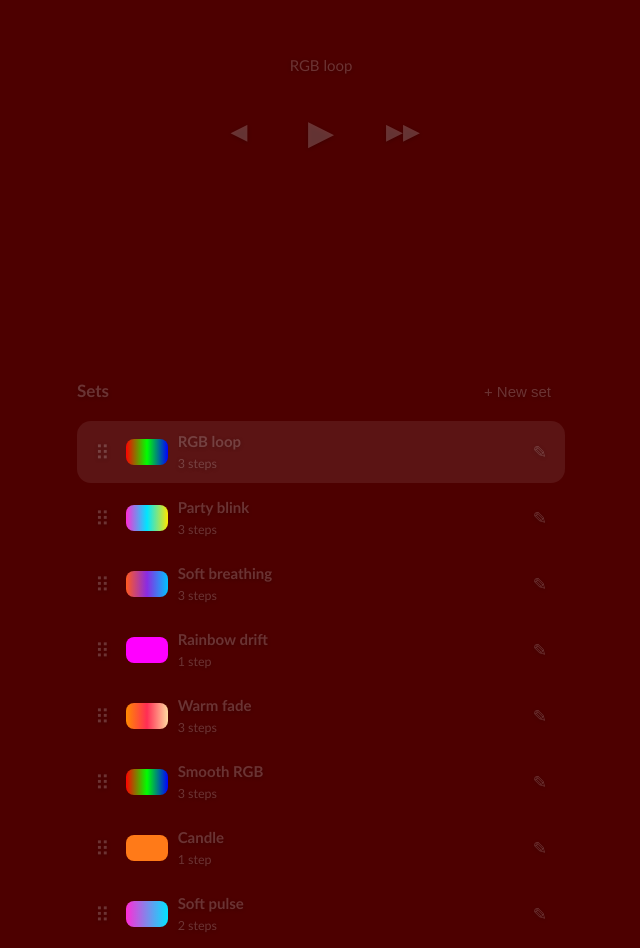
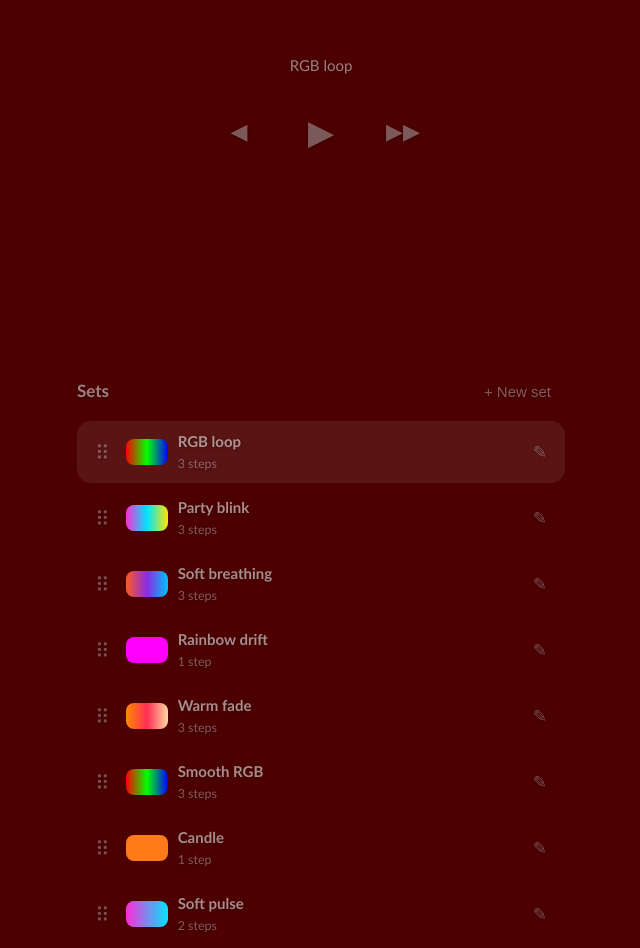
Before and after one commit to mithunrajnp94835/lamp, a plain HTML site: page index.html in a window 1280 px wide. Shown: the part 125-1073 px from the top of the page, without its empty margins (319-959 px from the left). Drawn offline with Linux system fonts and the light colour scheme.

Commit message:
Add files via upload
updated things

```diff
--- a/index.html
+++ b/index.html
@@ -4,6 +4,8 @@
 <meta charset="utf-8">
 <meta name="viewport" content="width=device-width, initial-scale=1, viewport-fit=cover">
 <title>LED Lamp</title>
+<link rel="manifest" href="manifest.json">
+<meta name="theme-color" content="#08080c">
 <link rel="stylesheet" href="style.css">
 </head>
 <body>
--- a/script.js
+++ b/script.js
@@ -161,3 +161,6 @@ function sheet(){
 $('#ov').onclick=e=>{if(e.target.id==='ov')$('#ov').classList.remove('on')};
 
 draw();idle();
+
+// ---------- offline support ----------
+if('serviceWorker' in navigator)navigator.serviceWorker.register('sw.js').catch(()=>{});
--- a/style.css
+++ b/style.css
@@ -1,22 +1,22 @@
-:root{color-scheme:dark;box-sizing:border-box;padding-top:env(safe-area-inset-top,0px);padding-bottom:env(safe-area-inset-bottom,0px);--c:rgb(30,30,40);--fg:#fff;--mut:rgba(255,255,255,.7);--sh:0 1px 6px rgba(0,0,0,.7)}
+:root{color-scheme:dark;box-sizing:border-box;padding-top:env(safe-area-inset-top,0px);padding-bottom:env(safe-area-inset-bottom,0px);--c:rgb(30,30,40);--fg:#fff;--mut:rgba(255,255,255,.7);--sh:0 1px 4px rgba(0,0,0,.35)}
 *{box-sizing:inherit}
 html{scroll-padding-top:env(safe-area-inset-top,0px)}
 body{margin:0;background:var(--c);color:var(--fg);text-shadow:var(--sh);font:15px/1.4 "Trebuchet MS",system-ui,sans-serif;min-height:100dvh;overflow-x:hidden;-webkit-user-select:none;user-select:none}
 main{position:relative;max-width:520px;margin:0 auto;padding:0 16px 40px}
 .stage{display:flex;flex-direction:column;align-items:center;justify-content:center;min-height:62dvh}
-.now{margin:0 0 18px;font-size:15px;min-height:20px}
+.now{margin:0 0 18px;font-size:15px;min-height:20px;color:rgba(255,255,255,.5)}
 .ctl{display:flex;gap:18px;align-items:center;justify-content:center;margin-bottom:22px}
 
-/* fully transparent buttons: no border, no fill */
-.glass{background:transparent;border:0;color:#fff;text-shadow:var(--sh);width:52px;height:52px;font-size:22px;cursor:pointer;-webkit-tap-highlight-color:transparent}
+/* fully transparent buttons: no border, no fill, faint symbol */
+.glass{background:transparent;border:0;color:rgba(255,255,255,.35);text-shadow:var(--sh);width:52px;height:52px;font-size:22px;cursor:pointer;-webkit-tap-highlight-color:transparent}
 .glass.big{width:76px;height:76px;font-size:34px}
 .glass:hover{background:transparent}
 .glass:focus-visible{outline:1px solid rgba(255,255,255,.5);border-radius:12px}
 .glass.pill{width:auto;height:40px;padding:0 14px;font-size:15px}
-.glass.danger{color:#ffb0b0}
+.glass.danger{color:rgba(255,176,176,.45)}
 
 .bar{display:flex;align-items:center;justify-content:space-between;margin-bottom:10px;min-height:40px}
-.bar h2{margin:0;font-size:17px;font-weight:600}
+.bar h2{margin:0;font-size:17px;font-weight:600;color:rgba(255,255,255,.5)}
 
 /* list: no borders, no backgrounds */
 #list{list-style:none;margin:0;padding:0;display:grid;gap:4px}
@@ -24,15 +24,15 @@ main{position:relative;max-width:520px;margin:0 auto;padding:0 16px 40px}
 #list li.active{background:rgba(255,255,255,.08)}
 #list li.sel{background:rgba(255,255,255,.16)}
 #list li.dragging{opacity:.7;transform:scale(1.02)}
-.h{touch-action:none;cursor:grab;color:var(--mut);font-size:20px;padding:4px 6px}
+.h{touch-action:none;cursor:grab;color:rgba(255,255,255,.3);font-size:20px;padding:4px 6px}
 .sw{width:42px;height:26px;border-radius:8px;flex:none}
 .nm{flex:1;min-width:0}
-.nm b{display:block;font-weight:600;overflow:hidden;text-overflow:ellipsis;white-space:nowrap}
-.nm small{color:var(--mut)}
-.ed{background:none;border:0;color:var(--mut);font-size:17px;padding:6px;cursor:pointer;text-shadow:var(--sh)}
-.hint{color:var(--mut);font-size:13px;margin-top:12px}
+.nm b{display:block;font-weight:600;overflow:hidden;text-overflow:ellipsis;white-space:nowrap;color:rgba(255,255,255,.55)}
+.nm small{color:rgba(255,255,255,.35)}
+.ed{background:none;border:0;color:rgba(255,255,255,.3);font-size:17px;padding:6px;cursor:pointer;text-shadow:var(--sh)}
+.hint{color:rgba(255,255,255,.3);font-size:13px;margin-top:12px}
 
-/* editor: see-through, only a blur behind it so text stays readable */
+/* editor: see-through, blur behind so text stays readable */
 .ov{position:fixed;inset:0;background:transparent;display:none;align-items:flex-end;justify-content:center;z-index:5}
 .ov.on{display:flex}
 .sheet{background:transparent;backdrop-filter:blur(14px);-webkit-backdrop-filter:blur(14px);width:100%;max-width:520px;max-height:88dvh;overflow:auto;border-radius:20px 20px 0 0;padding:18px 16px calc(18px + env(safe-area-inset-bottom,0px));-webkit-user-select:text;user-select:text}
@@ -47,13 +47,3 @@ main{position:relative;max-width:520px;margin:0 auto;padding:0 16px 40px}
 .stp .row{margin-bottom:6px}
 .stp label{color:var(--mut);font-size:13px}
 .acts{display:flex;gap:10px;justify-content:space-between;margin-top:14px;flex-wrap:wrap}
-
-/* extra transparent text and icons */
-:root{--sh:0 1px 4px rgba(0,0,0,.20)}
-.glass{color:rgba(255,255,255,.20)}
-.glass.danger{color:rgba(255,176,176,.20)}
-.now,.bar h2{color:rgba(255,255,255,.20)}
-.nm b{color:rgba(255,255,255,.20)}
-.nm small{color:rgba(255,255,255,.20)}
-.h,.ed{color:rgba(255,255,255,.20)}
-.hint{color:rgba(255,255,255,.20)}
--- a/sw.js
+++ b/sw.js
@@ -1,4 +1,4 @@
-const C = 'led-lamp-v1';
+const C = 'led-lamp-v3';
 const FILES = ['./', 'index.html', 'style.css', 'script.js', 'manifest.json', 'icon-192.png', 'icon-512.png'];
 
 self.addEventListener('install', e => {
```
